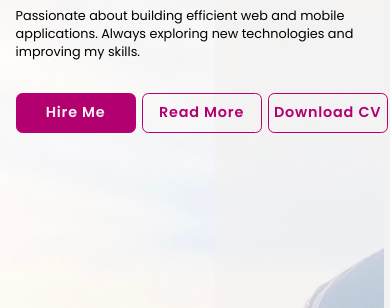
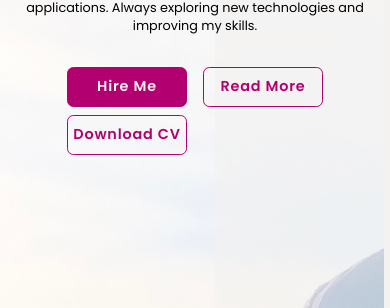
Before and after one commit to Afram7/MyPortfolio, a plain HTML site: page index.html in a window 390 px wide. Shown: the part 434-742 px from the top of the page. Drawn offline with nearby package versions, Linux system fonts and the light colour scheme.

Commit message:
Fixed home buttons
Fixed the home buttons to make them fit on small screens.

```diff
--- a/css/style.css
+++ b/css/style.css
@@ -168,8 +168,14 @@ section {
     position: relative;
     display: flex;
     justify-content: space-between;
-    width: 46.5rem;
+    width: 32rem;
     height: 5rem;
+}
+
+.btn-container {
+    display: flex;
+    flex-direction: column;
+    gap: 1rem;
 }
 
 .btn-box .btn {
@@ -196,18 +202,18 @@ section {
 }
 
 .btn-box .btn:nth-child(2),
-.btn-box .btn:nth-child(3) {
+.btn-container .btn-box:nth-child(2) .btn {
     background: transparent;
     color: var(--main-color);
 }
 
 .btn-box .btn:nth-child(2):hover,
-.btn-box .btn:nth-child(3):hover {
+.btn-container .btn-box:nth-child(2) .btn:hover {
     color: var(--bg-color);
 }
 
 .btn-box .btn:nth-child(2)::before,
-.btn-box .btn:nth-child(3)::before {
+.btn-container .btn-box:nth-child(2) .btn::before {
     background: var(--main-color);
 }
 
@@ -989,7 +995,7 @@ section:nth-child(odd) .animate.scroll,
     }
 }
 
-@media (max-width: 371px) {
+@media (max-width: 390px) {
     .home {
         justify-content: center;
     }
--- a/index.html
+++ b/index.html
@@ -55,11 +55,16 @@
 
             <p>Passionate about building efficient web and mobile applications. Always exploring new technologies and improving my skills.<span class="animate" style="--i:4;"></span></p>
 
-            <div class="btn-box">
-                <a href="#contact" class="btn">Hire Me</a>
-                <a href="#about" class="btn">Read More</a>
-                <a href="files/Afram-CV.pdf" target="_blank" download="Afram-CV.pdf" class="btn">Download CV</a>
-                <span class="animate" style="--i:5;"></span>
+            <div class="btn-container">
+                <div class="btn-box">
+                    <a href="#contact" class="btn">Hire Me</a>
+                    <a href="#about" class="btn">Read More</a>
+                    <span class="animate" style="--i:5;"></span>
+                </div>
+                <div class="btn-box">
+                    <a href="files/Afram-CV.pdf" target="_blank" download="Afram-CV.pdf" class="btn">Download CV</a>
+                    <span class="animate" style="--i:5;"></span>
+                </div>
             </div>
         </div>
 
```
